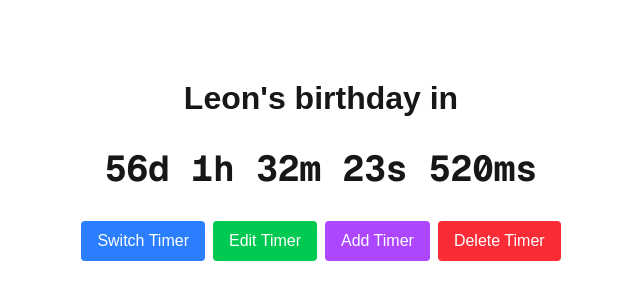
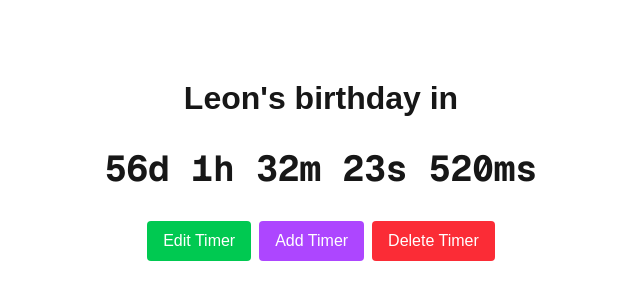
Before and after one commit to Tuhaj/ilednido, a Next.js app: page / in a window 1280 px wide. Shown: the part 230-530 px from the top of the page, without its empty margins (319-959 px from the left). Built offline with nearby package versions, Linux system fonts and the light colour scheme.

Commit message:
update: switch timer is click on the timer

```diff
--- a/src/app/page.js
+++ b/src/app/page.js
@@ -102,17 +102,14 @@ export default function Home() {
     <div className="min-h-screen flex flex-col items-center justify-center gap-4">
       {timers.length > 0 ? (
         <>
-          <h1 className="text-3xl font-semibold">
+          <h1
+            className="text-3xl font-semibold cursor-pointer hover:text-blue-500 transition-colors"
+            onClick={toggleTimer}
+          >
             {timers[currentTimerIndex].name} in
           </h1>
           <div className="text-4xl font-bold font-mono">{timeLeft}</div>
           <div className="flex gap-2">
-            <button
-              onClick={toggleTimer}
-              className="mt-4 px-4 py-2 bg-blue-500 text-white rounded hover:bg-blue-600 transition-colors"
-            >
-              Switch Timer
-            </button>
             <button
               onClick={editTimer}
               className="mt-4 px-4 py-2 bg-green-500 text-white rounded hover:bg-green-600 transition-colors"
```
